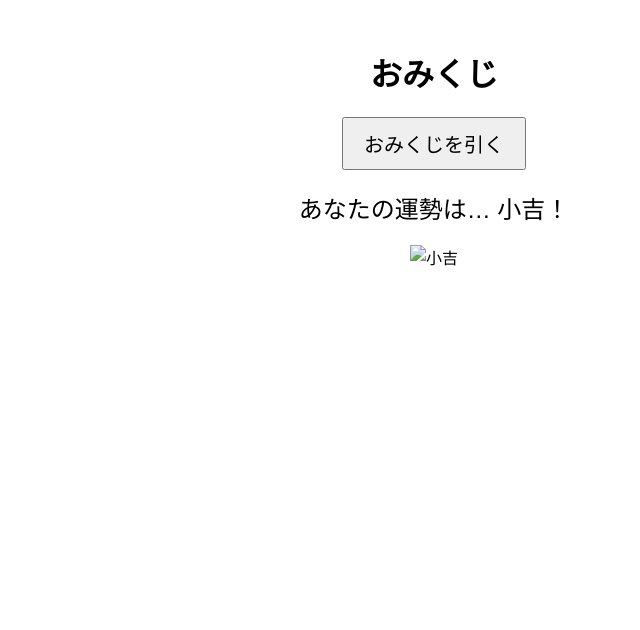
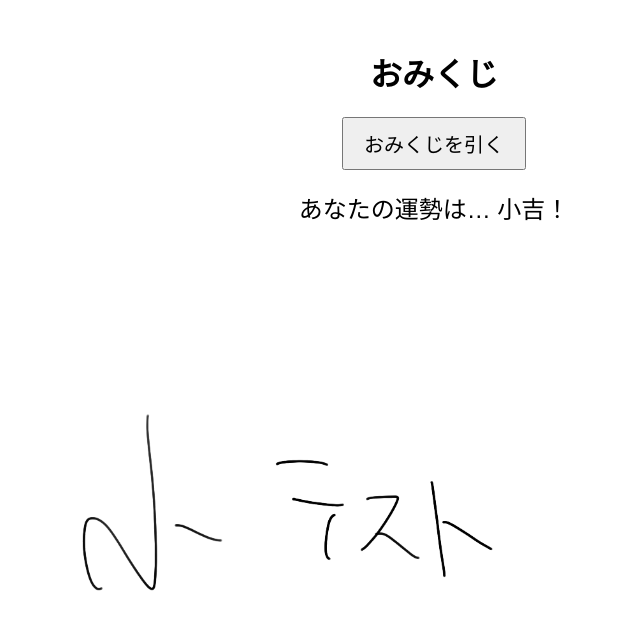
Before and after one commit to Tom4c3/Omikuji, a plain HTML site: page index.html in a window 1280 px wide. Both pictures are taken after a click on the button "おみくじを引く". Shown: the whole page, without its empty margins (206-846 px from the left). Drawn offline with Linux system fonts and the light colour scheme.

Commit message:
仮の画像を配置．画面に合わせて大きさが変わるように調整．

```diff
--- a/index.html
+++ b/index.html
@@ -19,8 +19,10 @@
     margin-top: 20px;
     font-size: 24px;
   }
-  #resultImage {
+  #resultImage img {
     margin-top: 20px;
+    max-width: 100%;
+    height: auto;
   }
 </style>
 </head>
@@ -35,13 +37,13 @@
     var results = ['大吉', '中吉', '小吉', '吉', '末吉', '凶', '大凶'];
     var probabilities = [0.20, 0.30, 0.20, 0.15, 0.10, 0.04, 0.01];
     var images = [
-      'path/to/daikichi.png', // 大吉の画像
-      'path/to/chukichi.png', // 中吉の画像
-      'path/to/shokichi.png', // 小吉の画像
-      'path/to/kichi.png',    // 吉の画像
-      'path/to/suekichi.png', // 末吉の画像
-      'path/to/kyo.png',      // 凶の画像
-      'path/to/daikyo.png'    // 大凶の画像
+      './result/daikichi.png', // 大吉の画像
+      './result/daikichi.png', // 中吉の画像
+      './result/shokichi.png', // 小吉の画像
+      './result/daikichi.png',    // 吉の画像
+      './result/daikichi.png', // 末吉の画像
+      './result/daikichi.png',      // 凶の画像
+      './result/shokichi.png'    // 大凶の画像
     ];
     var result = drawOmikuji(results, probabilities);
     document.getElementById('result').textContent = 'あなたの運勢は… ' + result + '！';
```
Also changed, not shown: result/daikichi.png (added), result/shokichi.png (added).
